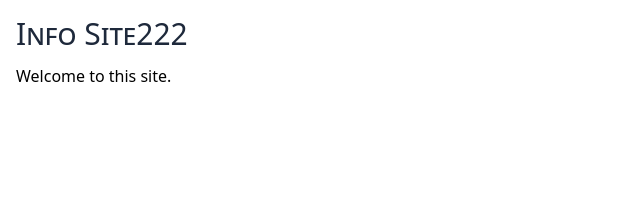
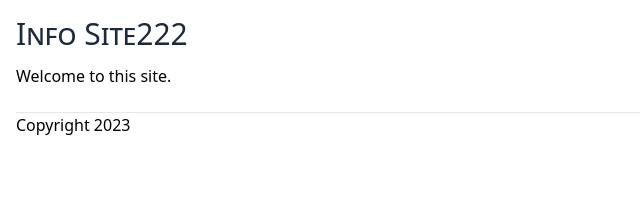
Before and after one commit to edwardtanguay/et992-vite-react-component-demo, a React (Vite) app: page / in a window 1280 px wide. Shown: the top 202 px of the page, without its empty margins (0-640 px from the left). Built offline with nearby package versions, Linux system fonts and the light colour scheme.

Commit message:
header/footer

```diff
--- a/src/App.tsx
+++ b/src/App.tsx
@@ -1,3 +1,4 @@
+import { Footer } from "./components/Footer";
 import { Header } from "./components/Header";
 
 export const App = () => {
@@ -5,6 +6,7 @@ export const App = () => {
 		<>
 			<Header />
 			<p>Welcome to this site.</p>
+			<Footer/>
 		</>
 	);
 };
--- /dev/null
+++ b/src/components/Footer.tsx
@@ -0,0 +1,8 @@
+export const Footer = () => {
+	return (
+		<>
+			<hr className="mt-6" />
+      <p>Copyright 2023</p>
+		</>
+	);
+};
--- a/src/components/Header.tsx
+++ b/src/components/Header.tsx
@@ -1,5 +1,3 @@
 export const Header = () => {
-	return (
-			<h1 className="text-3xl mb-3 text-slate-800">Info Site222</h1>
-	)
-}
+	return <h1 className="text-3xl mb-3 text-slate-800">Info Site222</h1>;
+};
```
